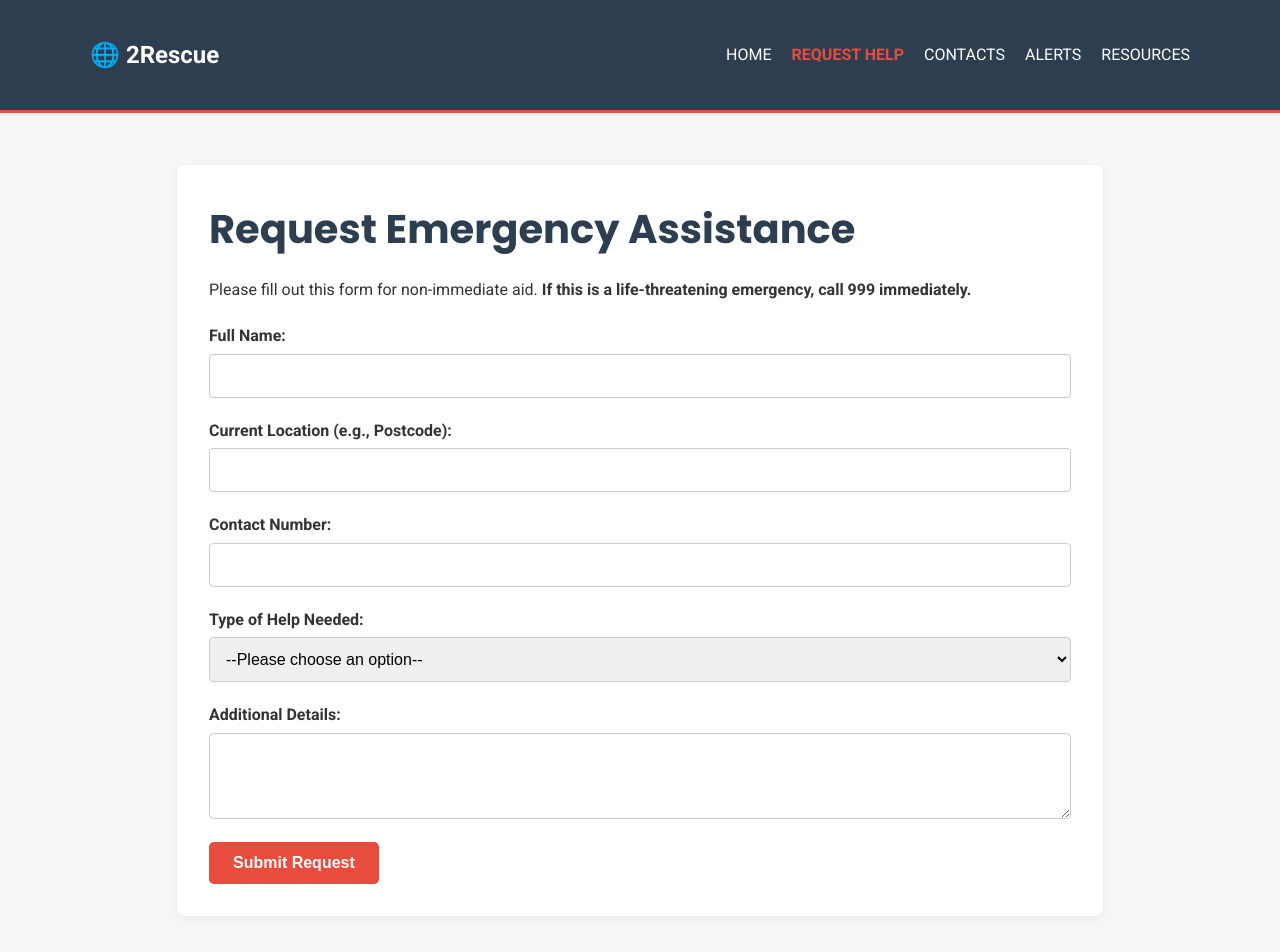
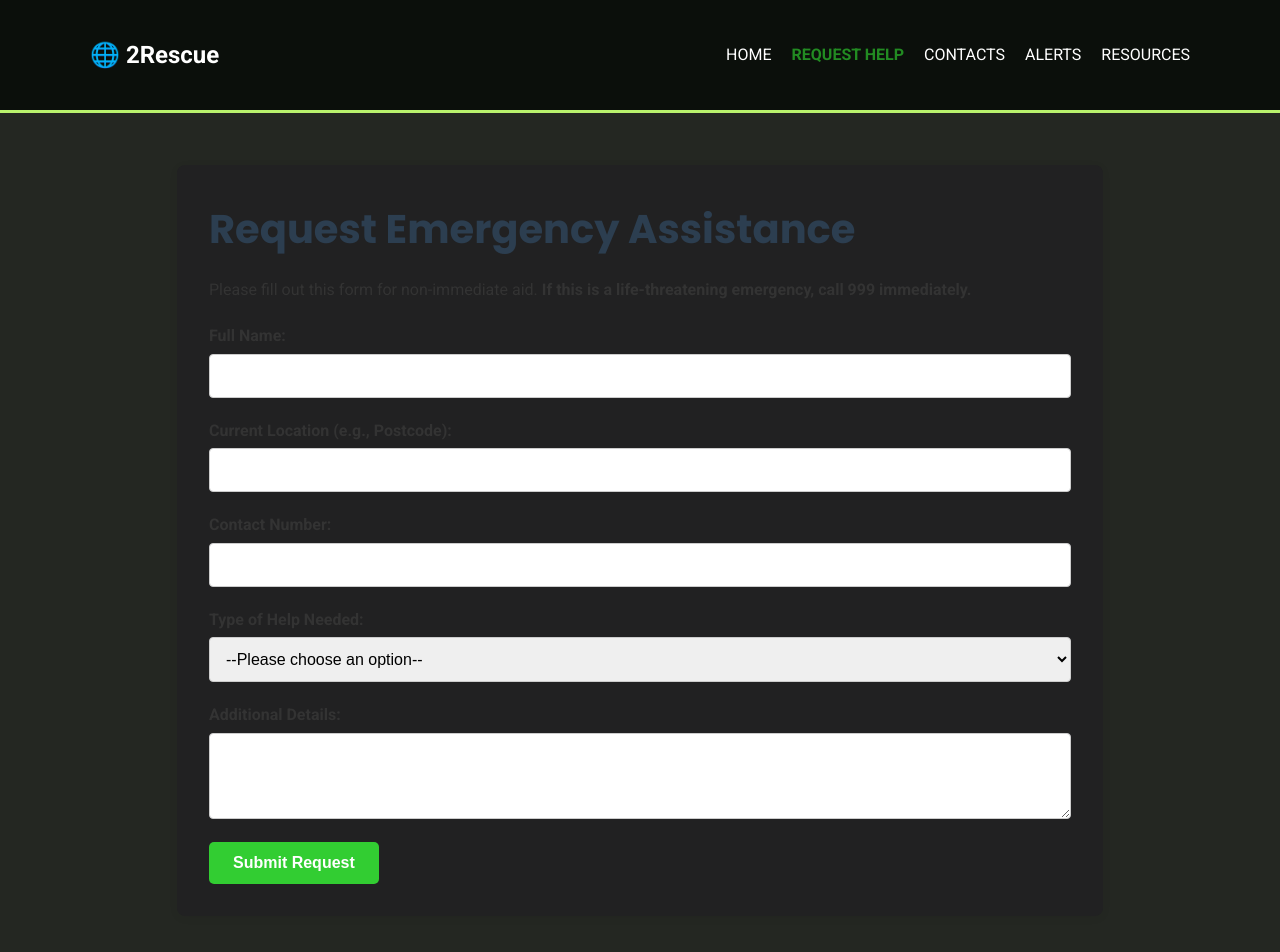
Before and after one commit to amiraTech/2Rescue, a React (Vite) app in the folder 2rescue/: page /request in a window 1280 px wide. Shown: the top 952 px of the page. Built offline with nearby package versions, Linux system fonts and the light colour scheme.

Commit message:
14/07/2025

```diff
--- a/2rescue/src/App.css
+++ b/2rescue/src/App.css
@@ -1,3 +1,7 @@
+body {
+  background-color: #242722;
+}
+
 /* This ensure that the container is positioned to be at the center */
 .content-wrapper {
   margin-left: auto;
@@ -18,7 +22,7 @@
 
 /* Page container for consistent spacing */
 .page-container {
-  background: #fff;
+  background: #212122;
   padding: 2rem;
   border-radius: 8px;
   box-shadow: 0 2px 10px rgba(0,0,0,0.05);
@@ -27,7 +31,7 @@
 /* Buttons */
 .btn-primary {
   display: inline-block;
-  background: #e74c3c;
+  background: #32CD32;
   color: #fff;
   padding: 12px 24px;
   text-decoration: none;
@@ -40,7 +44,8 @@
   transition: background-color 0.3s ease;
 }
 .btn-primary:hover {
-  background: #c0392b;
+  background: #32CD32;
+  opacity: 50%;
 }
 
 .btn-secondary {
@@ -54,7 +59,8 @@
   transition: background-color 0.3s ease;
 }
 .btn-secondary:hover {
-  background: #2980b9;
+  background: #32CD32;
+  opacity: 50%;
 }
 
 
--- a/2rescue/src/components/Header.css
+++ b/2rescue/src/components/Header.css
@@ -1,8 +1,8 @@
 header {
-  background: #2c3e50;
+  background: #0b0f0b;
   color: #fff;
   padding: 1rem 0;
-  border-bottom: #e74c3c 3px solid;
+  border-bottom: #b9f26d 3px solid;
 }
 
 header .container {
@@ -39,10 +39,10 @@ header nav a {
 
 /* Style for the active link */
 header nav a.active {
-  color: #e74c3c;
+  color: #228b22;
   font-weight: bold;
 }
 
 header nav a:hover {
-    color: #f39c12;
+    color: #2ceadf;
 }
```
